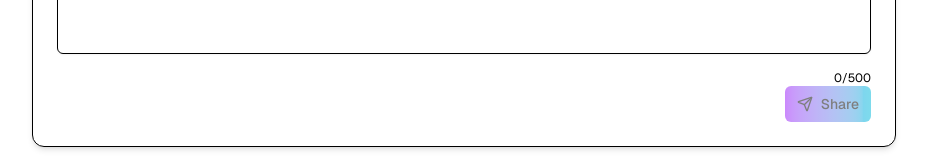
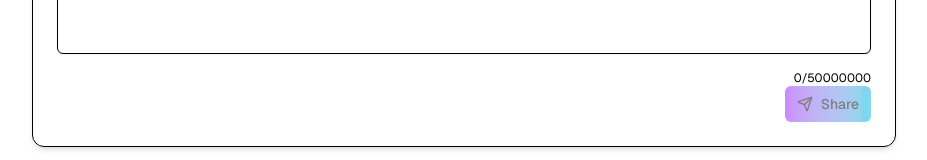
Before and after one commit to khadka27/share-wave, a Next.js app: page / in a window 1280 px wide. Shown: the part 601-761 px from the top of the page, without its empty margins (176-1103 px from the left). Built offline with nearby package versions, Linux system fonts and the light colour scheme.

Commit message:
increase maximum character limit in ShareForm component

```diff
--- a/src/components/ShareForm.tsx
+++ b/src/components/ShareForm.tsx
@@ -59,7 +59,7 @@ export default function ShareForm({ onShare }: { onShare: () => void }) {
   };
 
   const characterCount = content.length;
-  const maxCharacters = 500;
+  const maxCharacters = 50000000;
   const characterPercentage = (characterCount / maxCharacters) * 100;
   const isNearLimit = characterPercentage > 80;
   const isAtLimit = characterCount >= maxCharacters;
```
